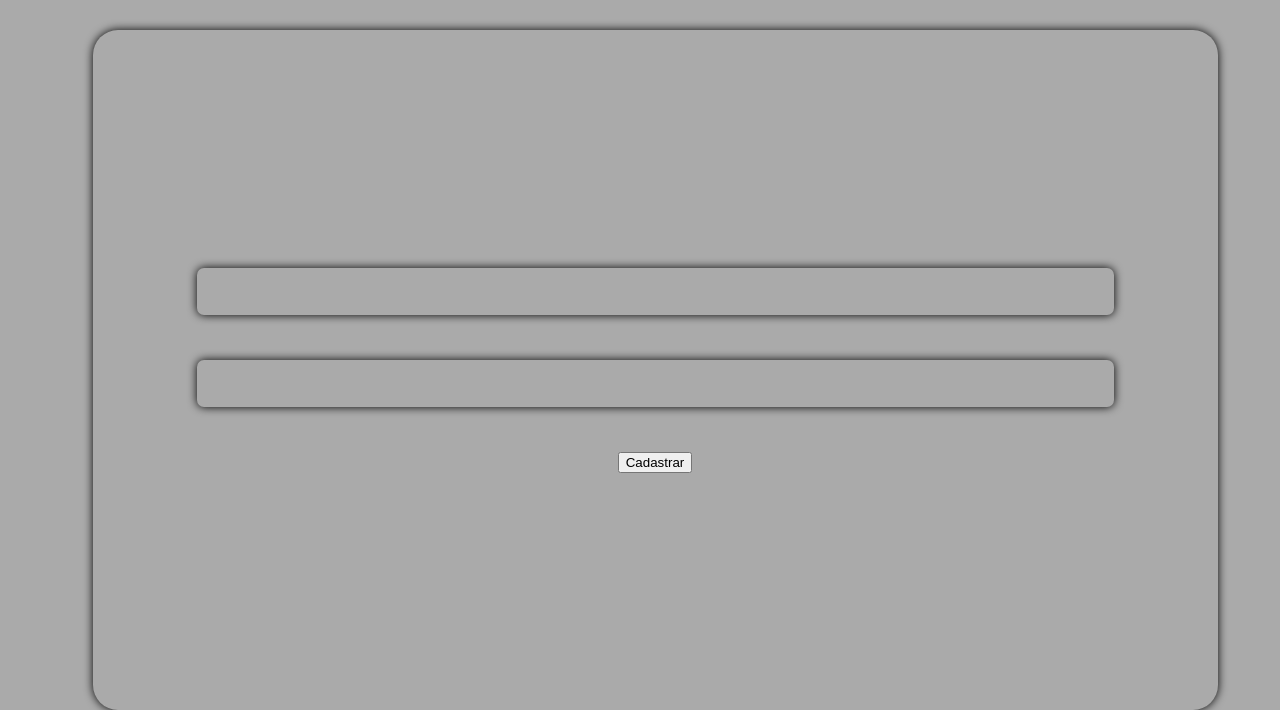
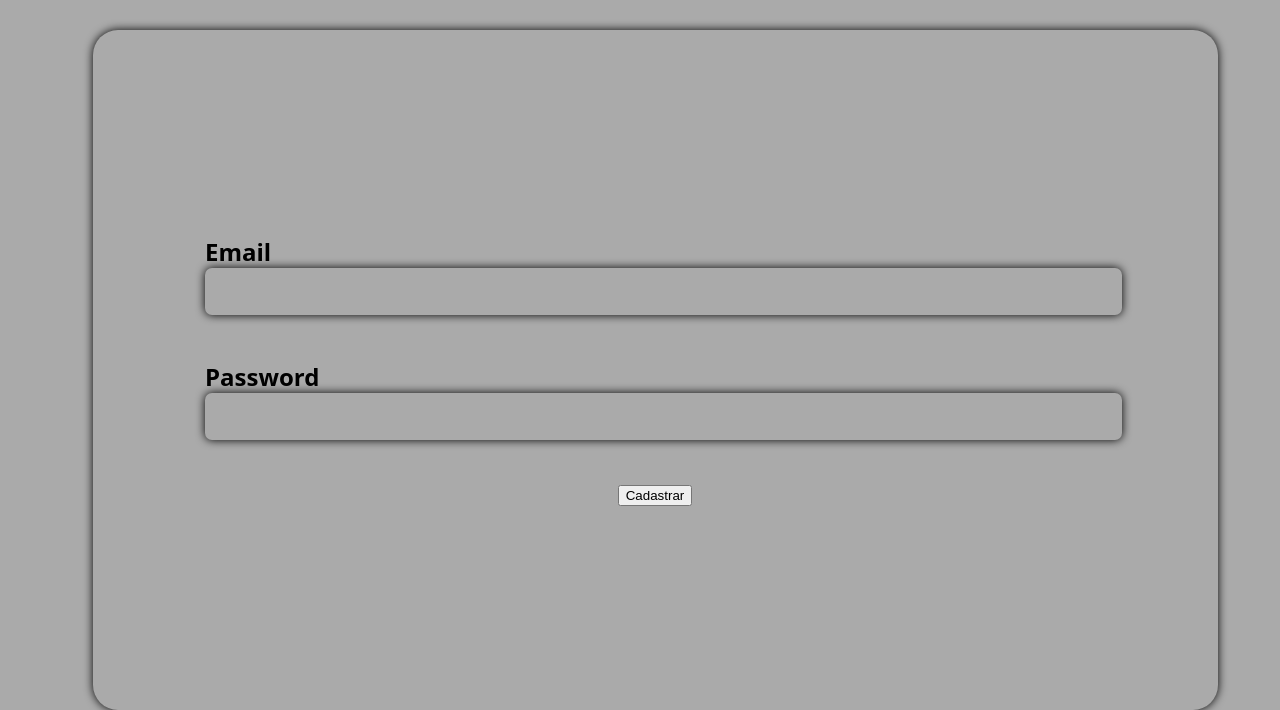
Before and after one commit to HenrickOlli014/PIM-C, a plain HTML site: page index.html in a window 1280 px wide. Both pictures are taken after a click on the picture 640 px from the left and 42 px from the top of the page. Shown: the part 90-800 px from the top of the page. Drawn offline with Linux system fonts and the light colour scheme.

Commit message:
second commit

```diff
--- a/index.html
+++ b/index.html
@@ -21,8 +21,14 @@
 
     <div id="page-historic">
         <form action="" method="post" id="formLogin">
-            <input type="email" name="email" id="emailInput">
-            <input type="password" name="password" id="passwordInput">
+            <div class="boxTitle">
+                <h2 class="title">Email</h2>
+                <input type="email" name="email" id="emailInput">
+            </div>
+            <div class="boxTitle">
+                <h2 class="title">Password</h2>
+                <input type="password" name="password" id="passwordInput">
+            </div>
             <button type="button" id="buttonForm">Cadastrar</button>
         </form>
     </div>
--- a/styles.css
+++ b/styles.css
@@ -159,8 +159,22 @@ body {
     width: 100%;
 }
 
+.boxTitle {
+    display: flex;
+    justify-content: center;
+    flex-direction: column;
+    width: 80%;
+}
+
+.title {
+    margin: 0;
+    color: var(--cor-color);
+
+    font-family: system-ui, -apple-system, BlinkMacSystemFont, 'Segoe UI', Roboto, Oxygen, Ubuntu, Cantarell, 'Open Sans', 'Helvetica Neue', sans-serif;
+}
+
 #passwordInput, #emailInput {
-    width: 80%;
+    width: 100%;
     height: 45px;
     border: none;
     border-radius: 7px;
@@ -175,6 +189,6 @@ body {
 #passwordInput:hover, #emailInput:hover {
     transition: 0.4s ease-in-out;
     box-shadow: 0 0 20px rgb(0, 0, 0);
-    width: 82%;
+    width: 101%;
     height: 60px;
 }
```
